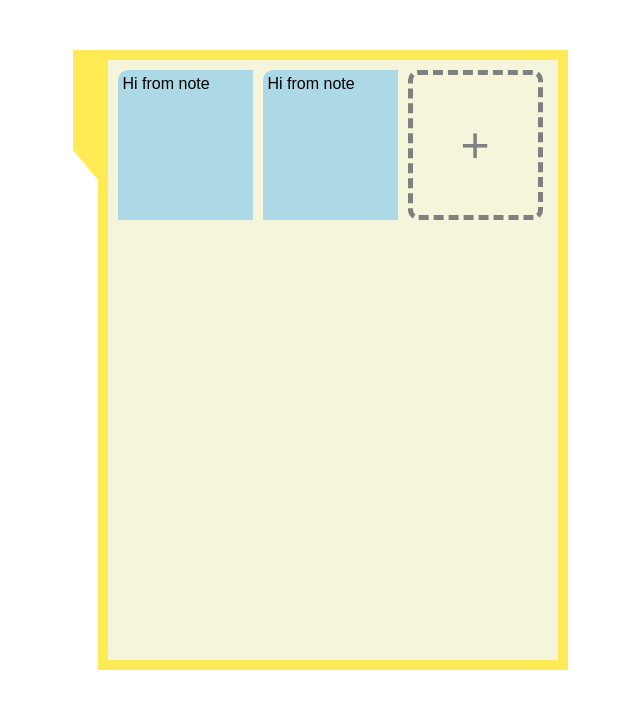
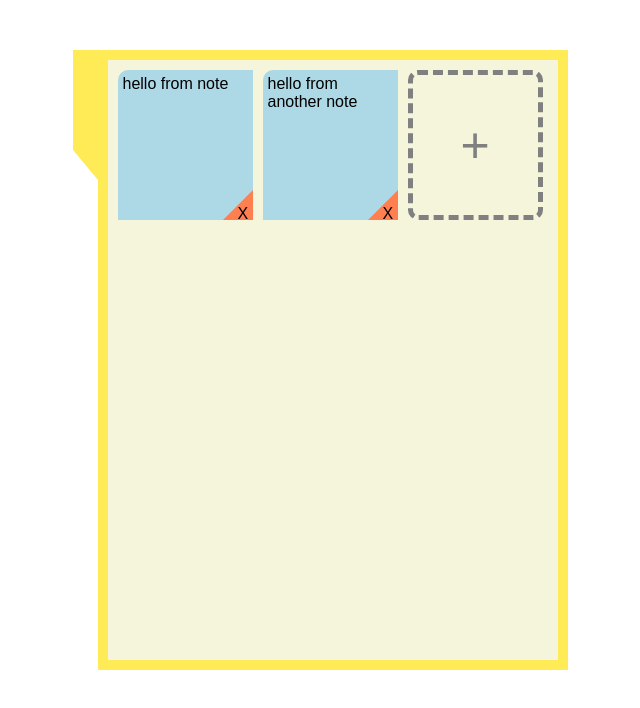
Before and after one commit to Ado-go/todo-folder, a React (Vite) app: page / in a window 1280 px wide. Shown: the top 708 px of the page, without its empty margins (320-960 px from the left). Built offline with nearby package versions, Linux system fonts and the light colour scheme.

Commit message:
add: removing notes logic

```diff
--- a/src/components/Folder.tsx
+++ b/src/components/Folder.tsx
@@ -26,13 +26,25 @@ function Folder() {
     });
   };
 
+  const handleDeleteNote = (idToDelete: number) => {
+    setNotes((prev) => {
+      return prev.filter((note) => note.id !== idToDelete);
+    });
+  };
+
   return (
     <>
       <div className="tab"></div>
       <div className="folder">
         <div className="paper">
           {notes.map((note) => {
-            return <Note key={note.id} />;
+            return (
+              <Note
+                key={note.id}
+                onDeleteNote={() => handleDeleteNote(note.id)}
+                content={note.content}
+              />
+            );
           })}
           {notes.length < 9 && (
             <NoteInserter onClickAddNote={handleAddNewNote} />
--- a/src/components/Note.tsx
+++ b/src/components/Note.tsx
@@ -1,9 +1,18 @@
 import "../css/Note.css";
 
-function Note() {
+function Note({
+  content,
+  onDeleteNote,
+}: {
+  content: string;
+  onDeleteNote: () => void;
+}) {
   return (
     <div className="note">
-      <p>Hi from note</p>
+      <p>{content}</p>
+      <div onClick={onDeleteNote} className="note-close">
+        <p>X</p>
+      </div>
     </div>
   );
 }
--- a/src/css/Note.css
+++ b/src/css/Note.css
@@ -4,6 +4,20 @@
   padding: 5px;
   border-top-left-radius: 10px;
   background-color: lightblue;
+  position: relative;
+}
+.note-close {
+  width: 0px;
+  height: 0px;
+  position: absolute;
+  top: 120px;
+  left: 105px;
+  user-select: none;
+  cursor: pointer;
+  border-bottom: 15px solid coral;
+  border-top: 15px solid transparent;
+  border-right: 15px solid coral;
+  border-left: 15px solid transparent;
 }
 
 p {
```
